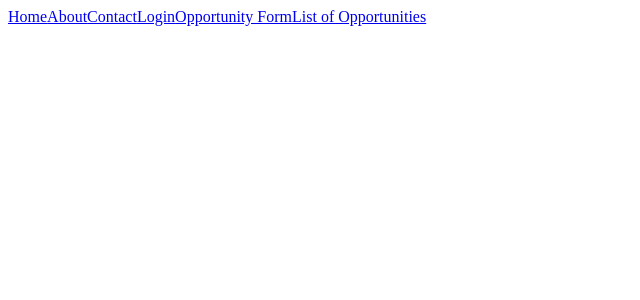
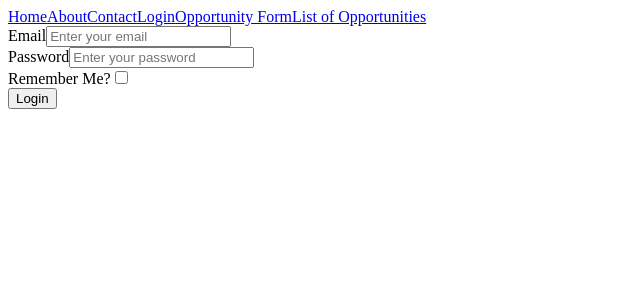
Before and after one commit to SheCodesAus/ramcats_frontend, a React (Vite) app in the folder furfuturefunding/: page /login in a window 1280 px wide. Shown: the top 300 px of the page, without its empty margins (0-640 px from the left). Built offline with nearby package versions, Linux system fonts and the light colour scheme.

Commit message:
Added simple login form, made dropdown component, changed wording in About Page and Contact Page.

```diff
--- a/furfuturefunding/src/components/CreateOpportunityForm.jsx
+++ b/furfuturefunding/src/components/CreateOpportunityForm.jsx
@@ -1,10 +1,9 @@
 import { useState } from "react";
-import { useNavigate } from "react-router-dom";
 import LocationDropDown from "./LocationDropDown";
 // // import { useAuth } from "../hooks/use-auth";
 
 function CreateOpportunityForm() {
-  const navigate = useNavigate();
+
   return (
     <form>
       <div>
--- a/furfuturefunding/src/components/LocationDropDown.jsx
+++ b/furfuturefunding/src/components/LocationDropDown.jsx
@@ -1,35 +1,21 @@
 import React, { useState } from "react";
 
-function SearchBar() {
-  const [location, setLocation] = useState("");
-  const [state, setState] = useState("");
-
-  const handleSearch = (e) => {
-    e.preventDefault();
-    // Implement search functionality here
+function LocationDropDown() {
+  const [location, setLocation] = useState("Select Location");
+  const handleChange = (event) => {
+    setLocation(event.target.value);
   };
-
   return (
-    <form
-      onSubmit={handleSearch}
-      className="flex bg-white rounded-full overflow-hidden"
-    >
-      <select
-        value={state}
-        onChange={(e) => setState(e.target.value)}
-        className="p-2 text-black"
-      >
-        <option value="">State</option>[{/* Add state options here */}]
-        <option value="New South Wales">NSW</option>
-        <option value="Victoria">Victoria</option>
-        <option value="Australian Capital Territory">ACT</option>
-        <option value="Queensland">QLD</option>
-        <option value="South Australia">SA</option>
-        <option value="Tasmania">Tasmania</option>
-        <option value="Western Australia">WA</option>
-      </select>
-    </form>
+    <select value={location} onChange={handleChange}>
+      <option value="NSW">NSW</option>
+      <option value="QLD">QLD</option>
+      <option value="NT">NT</option>
+      <option value="ACT">ACT</option>
+      <option value="Tasmania">Tasmania</option>
+      <option value="SA">SA</option>
+      <option value="WA">WA</option>
+    </select>
   );
 }
 
-export default SearchBar;
+export default LocationDropDown;
--- a/furfuturefunding/src/components/LoginForm.jsx
+++ b/furfuturefunding/src/components/LoginForm.jsx
@@ -34,6 +34,31 @@ function LoginForm() {
       }
     });
   });
+  return (
+    <form>
+      <div>
+        <label htmlFor="email">Email</label>
+        <input type="text" id="emailInput" placeholder="Enter your email" />
+      </div>
+      <div>
+        <label htmlFor="password">Password</label>
+        <input
+          type="text"
+          id="passwordInput"
+          placeholder="Enter your password"
+        />
+      </div>
+      <div>
+        <label htmlFor="RememberMe">Remember Me?</label>
+        <input
+          type="checkbox"
+          id="rememberCheckbox"
+          placeholder="Remember Me?"
+        />
+      </div>
+      <button type="submit">Login</button>
+    </form>
+  );
 }
 
 export default LoginForm;
--- a/furfuturefunding/src/pages/AboutPage.jsx
+++ b/furfuturefunding/src/pages/AboutPage.jsx
@@ -1,8 +1,12 @@
-import useDocumentTitle from '../hooks/useDocumentTitle';
+import useDocumentTitle from "../hooks/useDocumentTitle";
 
 function AboutPage() {
-  useDocumentTitle('About');
-    return <h1>This is the about page.</h1>;
-  }
+  useDocumentTitle("About");
+  return (
+    <h1>
+      We are all <i>about</i> this About Page.
+    </h1>
+  );
+}
 
-  export default AboutPage;
+export default AboutPage;
--- a/furfuturefunding/src/pages/ContactPage.jsx
+++ b/furfuturefunding/src/pages/ContactPage.jsx
@@ -1,8 +1,13 @@
-import useDocumentTitle from '../hooks/useDocumentTitle';
+import useDocumentTitle from "../hooks/useDocumentTitle";
 
 function ContactPage() {
-  useDocumentTitle('Contact');
-  return <h1>This is the contact page.</h1>;
+  useDocumentTitle("Contact");
+  return (
+    <h1>
+      Contact Us!<br></br>
+      0118999887253
+    </h1>
+  );
 }
 
 export default ContactPage;
```
